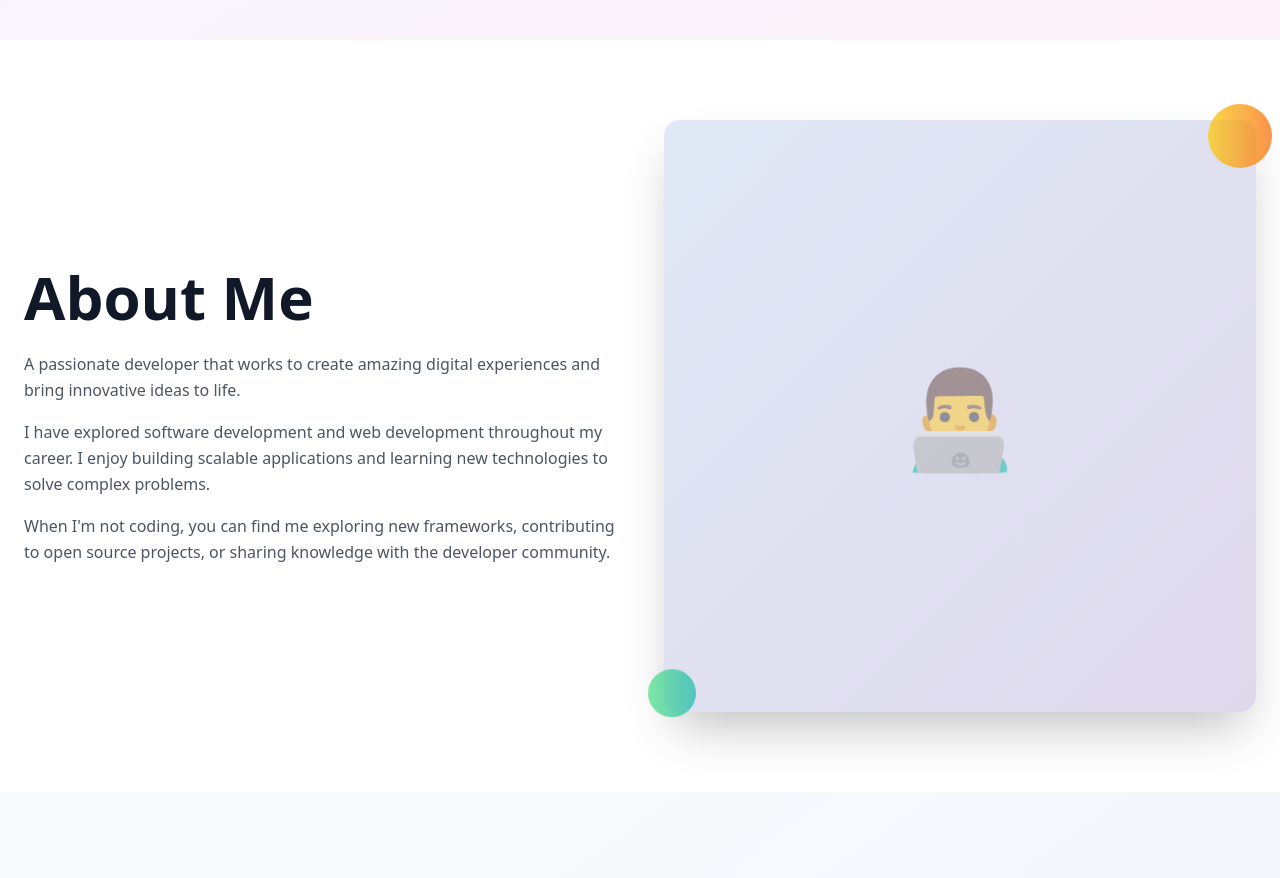
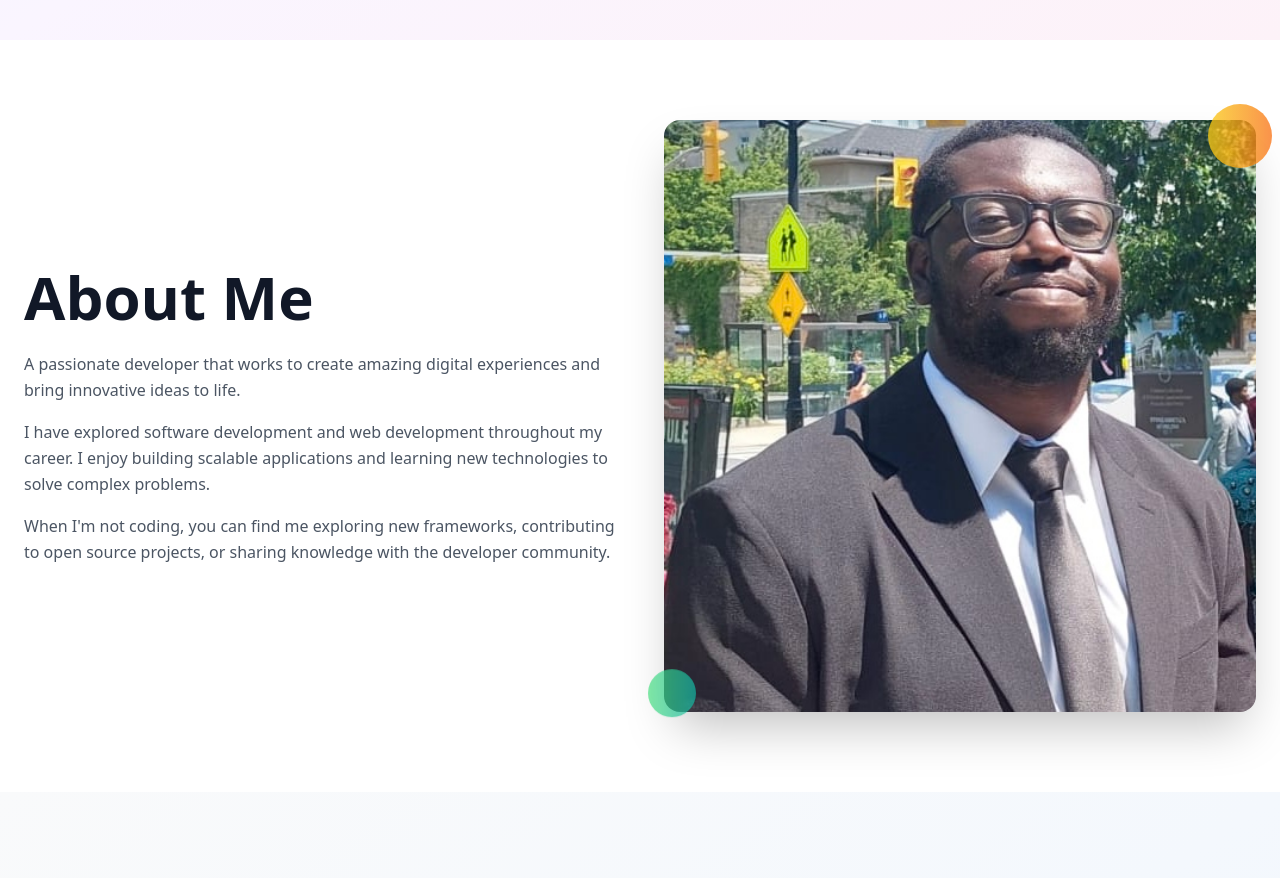
Before and after one commit to davidladeji/portfolio, a React (Vite) app: page / in a window 1280 px wide. Shown: the part 760-1638 px from the top of the page. Built offline with nearby package versions, Linux system fonts and the light colour scheme.

Commit message:
Add image to About Me section
Add the provided image to the About Me section.

```diff
--- a/src/components/About.tsx
+++ b/src/components/About.tsx
@@ -30,9 +30,11 @@ const About = () => {
 
           <div className="relative">
             <div className="aspect-square bg-gradient-to-br from-gray-100 to-gray-200 rounded-2xl overflow-hidden shadow-2xl">
-              <div className="w-full h-full bg-gradient-to-br from-blue-500/10 to-purple-500/10 flex items-center justify-center">
-                <div className="text-8xl opacity-50">👨‍💻</div>
-              </div>
+              <img
+                src="/lovable-uploads/e9a10b42-5499-4855-8353-cabd3cacbc96.png"
+                alt="Oladapo David Ladeji"
+                className="w-full h-full object-cover"
+              />
             </div>
             {/* Decorative elements */}
             <div className="absolute -top-4 -right-4 w-16 h-16 bg-gradient-to-r from-yellow-400 to-orange-500 rounded-full opacity-80 animate-pulse"></div>
```
Also changed, not shown: public/lovable-uploads/e9a10b42-5499-4855-8353-cabd3cacbc96.png (added).
